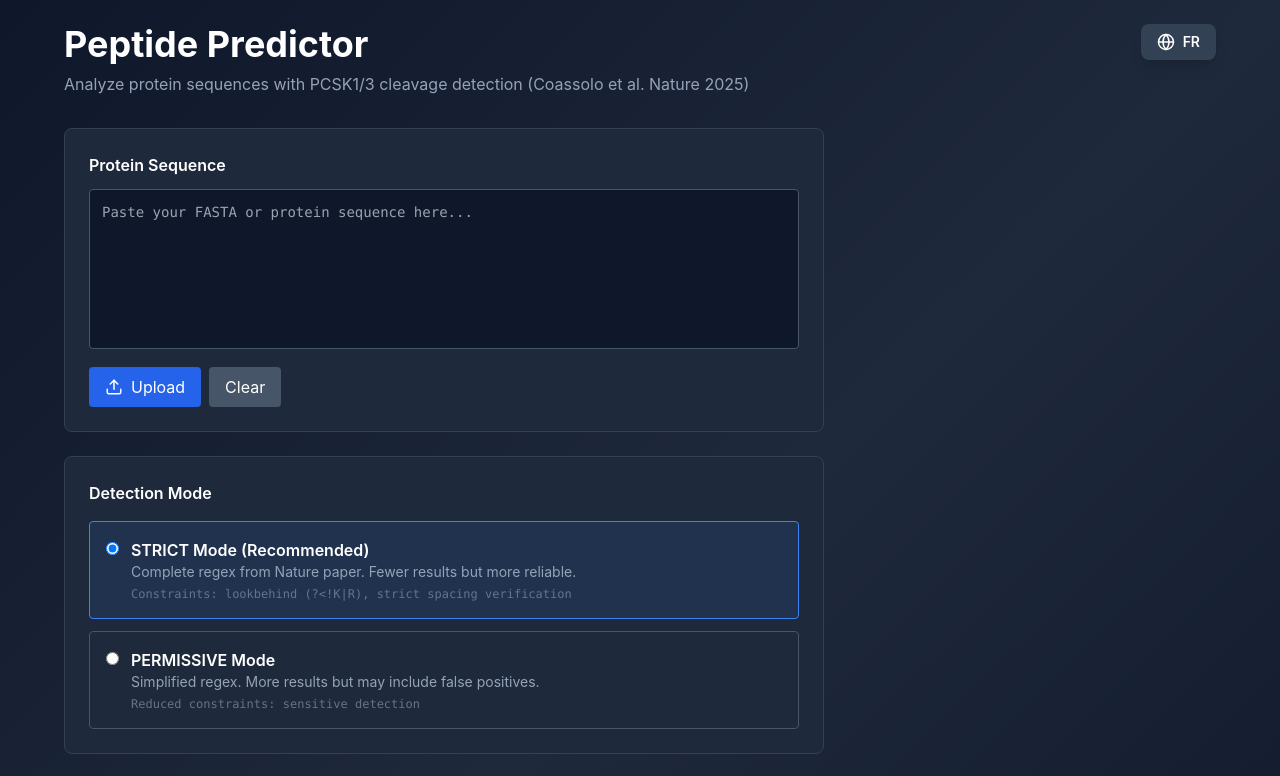
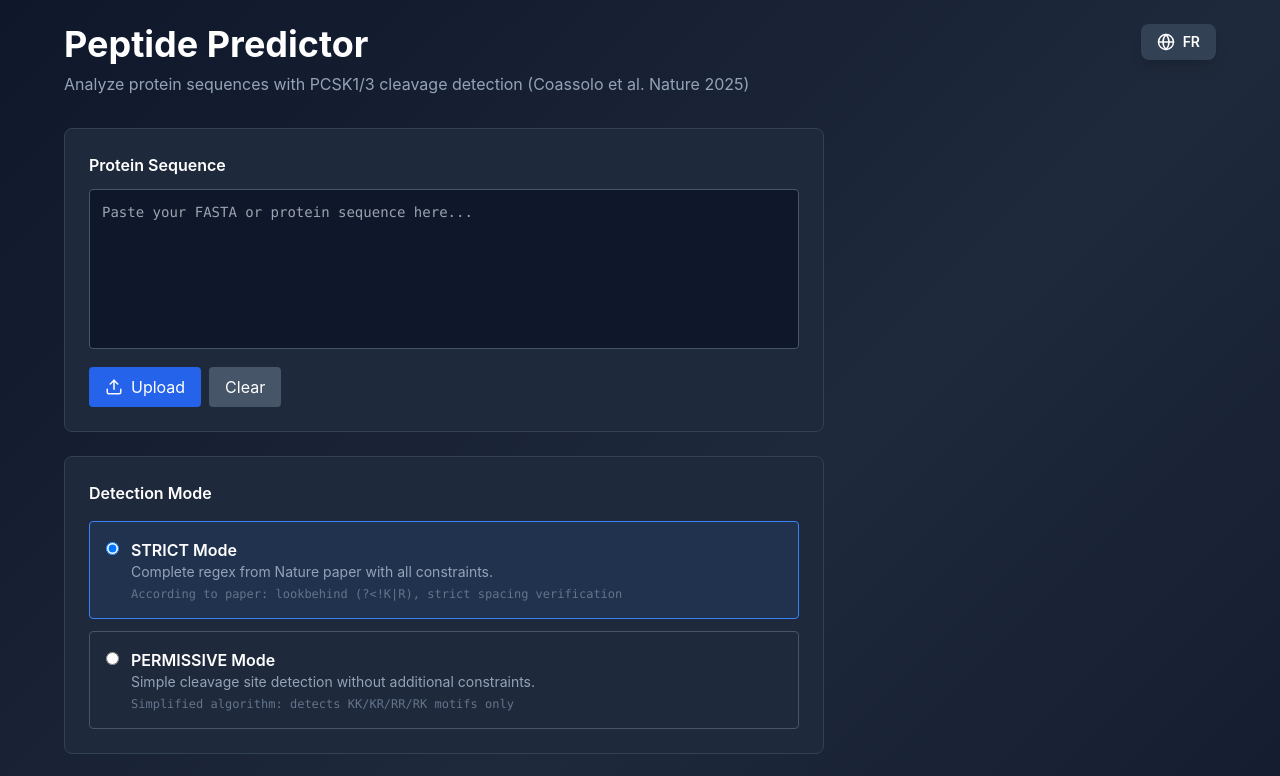
Before and after one commit to vishva1306/peptide-predictor-frontend, a React (Create React App) app: page / in a window 1280 px wide. Shown: the top 776 px of the page. Built offline with nearby package versions, Linux system fonts and the light colour scheme; no server answers.

Commit message:
chore: mise à jour frontend

```diff
--- a/src/i18n/translations.js
+++ b/src/i18n/translations.js
@@ -6,12 +6,12 @@ export const translations = {
 
     // Detection modes
     modeTitle: "Detection Mode",
-    modeStrict: "STRICT Mode (Recommended)",
-    modeStrictDesc: "Complete regex from Nature paper. Fewer results but more reliable.",
-    modeStrictNote: "Constraints: lookbehind (?<!K|R), strict spacing verification",
+    modeStrict: "STRICT Mode",
+    modeStrictDesc: "Complete regex from Nature paper with all constraints.",
+    modeStrictNote: "According to paper: lookbehind (?<!K|R), strict spacing verification",
     modePermissive: "PERMISSIVE Mode",
-    modePermissiveDesc: "Simplified regex. More results but may include false positives.",
-    modePermissiveNote: "Reduced constraints: sensitive detection",
+    modePermissiveDesc: "Simple cleavage site detection without additional constraints.",
+    modePermissiveNote: "Simplified algorithm: detects KK/KR/RR/RK motifs only",
 
     // Sequence input
     sequenceTitle: "Protein Sequence",
@@ -73,12 +73,12 @@ export const translations = {
 
     // Modes de détection
     modeTitle: "Mode de détection",
-    modeStrict: "Mode STRICT (Recommandé)",
-    modeStrictDesc: "Regex complète du papier Nature. Moins de résultats mais plus fiables.",
-    modeStrictNote: "Contraintes: lookbehind (?<!K|R), vérification espacement stricte",
+    modeStrict: "Mode STRICT",
+    modeStrictDesc: "Regex complète du papier Nature avec toutes les contraintes.",
+    modeStrictNote: "Selon le papier : lookbehind (?<!K|R), vérification espacement stricte",
     modePermissive: "Mode PERMISSIF",
-    modePermissiveDesc: "Regex simplifiée. Plus de résultats mais peut inclure des faux positifs.",
-    modePermissiveNote: "Contraintes réduites: détection sensible",
+    modePermissiveDesc: "Détection simple des sites de clivage sans contraintes additionnelles.",
+    modePermissiveNote: "Algorithme simplifié : détecte uniquement les motifs KK/KR/RR/RK",
 
     // Saisie séquence
     sequenceTitle: "Séquence Protéique",
```
